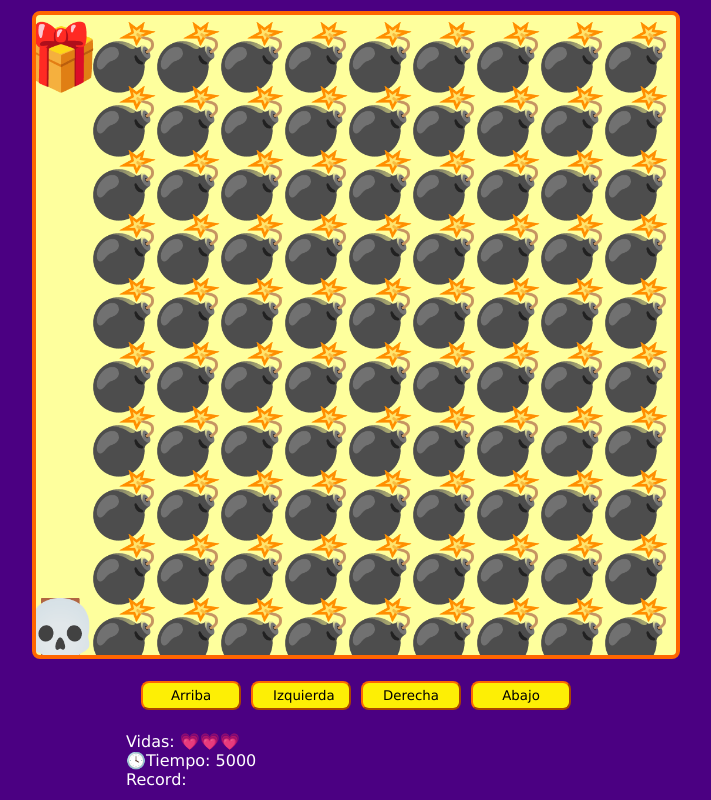
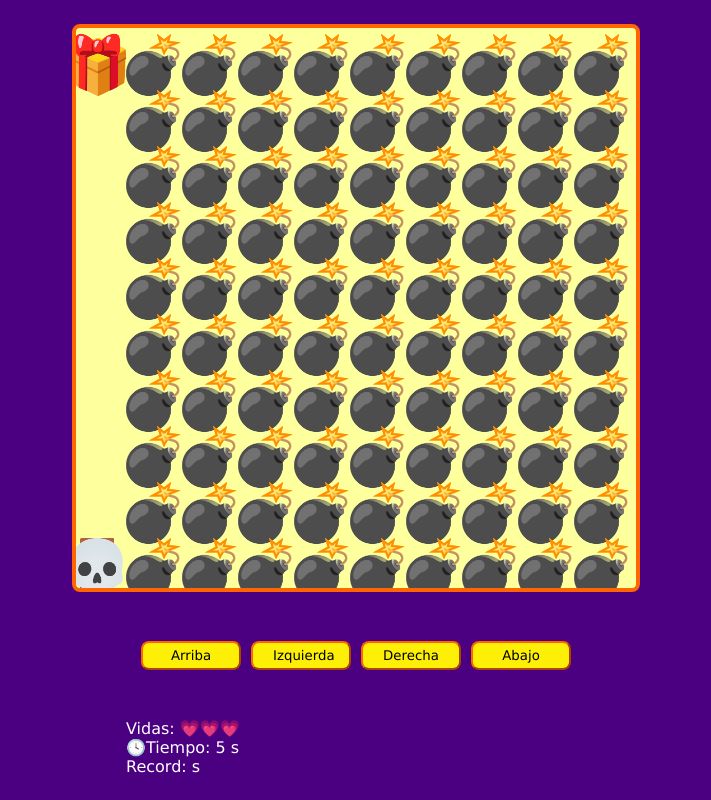
Before and after one commit to manuel15939/taller-practico-javascript-videogame, a plain HTML site: page index.html in a window 1280 px wide. Shown: the whole page, without its empty margins (284-995 px from the left). Drawn offline with Linux system fonts and the light colour scheme.

Commit message:
se corrigio algunos bugs y se arrelo el formato del tiempo en segundos

```diff
--- a/game.js
+++ b/game.js
@@ -12,8 +12,16 @@ let timeStart ;
 let timePlayer;
 let timeInterval;
 
+const canvasSizeOld = {
+    old : undefined,
+}
 
 const playerPosition ={
+    x : undefined,
+    y : undefined,
+};
+
+const playerPositionOld ={
     x : undefined,
     y : undefined,
 };
@@ -32,11 +40,13 @@ window.addEventListener('load',setCanvasSize);
 window.addEventListener('resize',setCanvasSize);
 
 function setCanvasSize (){
+    canvasSizeOld.old = canvasSize
+
     // con este condicional se le da las dimensiones al mapa para que siempre sea cuadrado
     if (window.innerHeight > window.innerWidth ){
-         canvasSize = Math.trunc(window.innerWidth * 0.8) ;
+         canvasSize = Math.trunc(window.innerWidth * 0.7) ;
     }else{
-         canvasSize = Math.trunc(window.innerHeight * 0.8) ;
+         canvasSize = Math.trunc(window.innerHeight * 0.7) ;
     };
 
      //Dependiendo del tamaño de la pantalla, va a colocar el tamaño cuadrado del canvas
@@ -49,11 +59,12 @@ function setCanvasSize (){
     canvas.setAttribute('height', canvasSize);
      // sele da dimensiones al los objetos dentro del mapa
     elementSize = canvasSize/10;
+    reposicionar()
     startGame();
 }
 
 function startGame(){
-    console.log({canvasSize, elementSize});
+    console.log({canvasSize, elementSize, canvasSizeOld});
     // se le da tamaño a los objetos
     game.font = elementSize +'px Verdana';
     //alinea el objeto o texto a la izquierda o derecha
@@ -186,14 +197,16 @@ function gameWin(){
     // termina con la ejecucion del setinterval que ejecuta showTime
     clearInterval(timeInterval);
     // se le asigna el valor que esta alojado en record en el local storage
-    const recordTime = localStorage.getItem('record');
+    const memoriaLocal = localStorage.getItem('record');
+    const recordTime = Number(memoriaLocal)
+    const tiempoJugador = timePlayer/1000
     // condicional que nos permite validar si hay algo en recordTime
     if(recordTime){
 
-        if (recordTime > timePlayer){
+        if (recordTime > tiempoJugador){
             // si cordTiem es mayor a timePlayer se guarda en recor el valor del tiempo del jugador
             // e impreme un mensaje
-            localStorage.setItem('record', timePlayer);
+            localStorage.setItem('record', tiempoJugador);
             pResult.innerHTML = 'Superaste el record!!'
         }else {
             // si no solo imprime un mensaje
@@ -202,7 +215,7 @@ function gameWin(){
     }else{
         // de no cumplirse con el condicional solo se envia el valor de tiempo que se obtuvo
         //por primera vez y se imprime un mensaje
-        localStorage.setItem('record', timePlayer);
+        localStorage.setItem('record', tiempoJugador);
 
         pResult.innerHTML = 'Primera vez?, intenta superar tu tiempo'
     }
@@ -227,7 +240,7 @@ function showTime(){
     // se inica el juego
     timePlayer = Date.now()-timeStart;
     // se imprime el valor del tiempo en html
-    spanTime.innerHTML = timePlayer ;
+    spanTime.innerHTML = Math.trunc(timePlayer / 1000) ;
 
 }
 
@@ -252,6 +265,13 @@ function repeatLevel(){
     playerPosition.x = undefined;
     playerPosition.y = undefined;
     startGame();
+}
+
+function reposicionar(){
+    const posicionx = playerPosition.x /canvasSizeOld.old;
+    const posiciony = playerPosition.y /canvasSizeOld.old;
+    playerPosition.x = posicionx *canvasSize;
+    playerPosition.y = posiciony *canvasSize;
 }
 
 window.addEventListener('keydown', moveByKey);
--- a/index.html
+++ b/index.html
@@ -19,8 +19,8 @@
         </div>
         <div class="messages">
             <p>Vidas: <span id="lives"></span></p>
-            <p>🕓Tiempo: <span id="time"></span></p>
-            <p>Record: <span id="record"></span></p>
+            <p>🕓Tiempo: <span id="time"></span> s</p>
+            <p>Record: <span id="record"></span> s</p>
             <p id="mensaje"></p>
         </div>
     </div>
```
